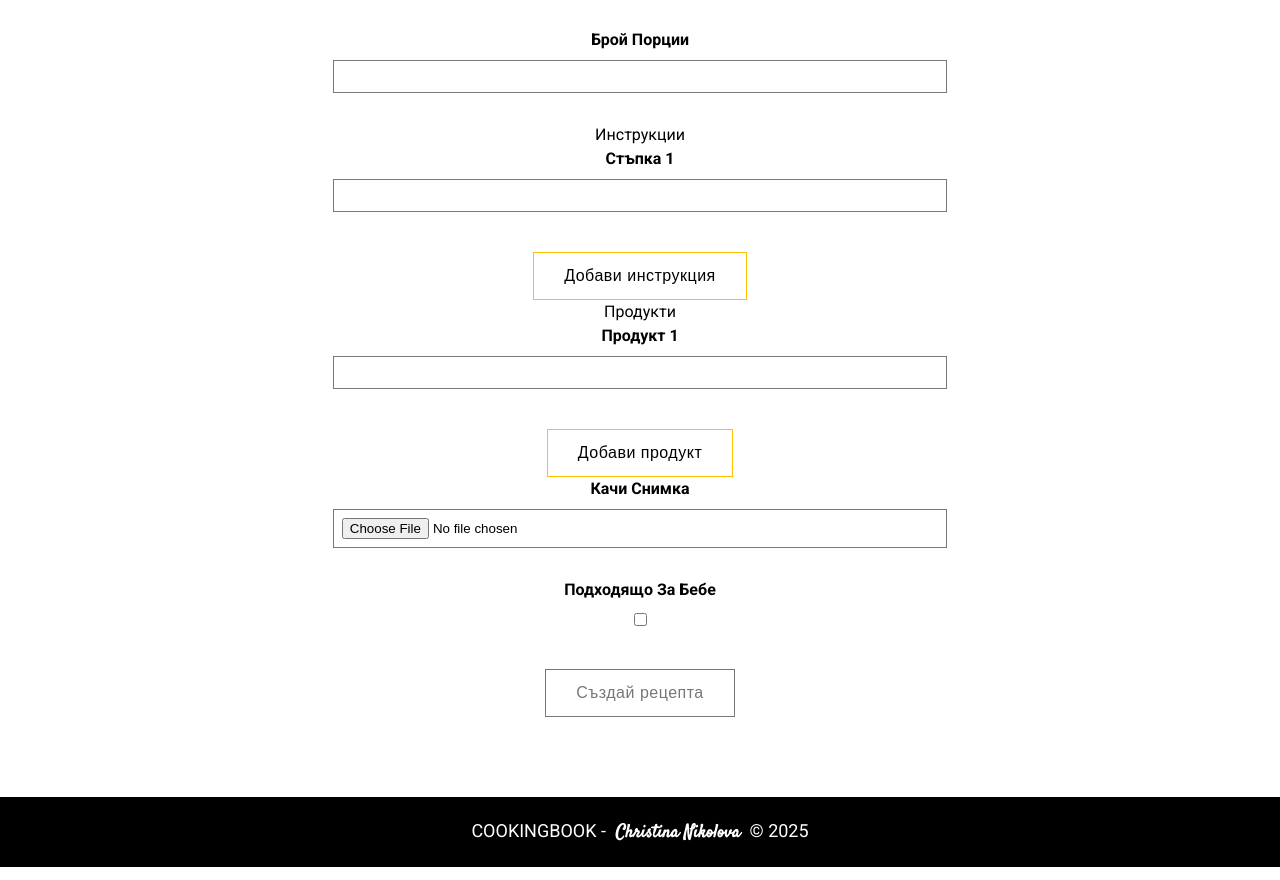
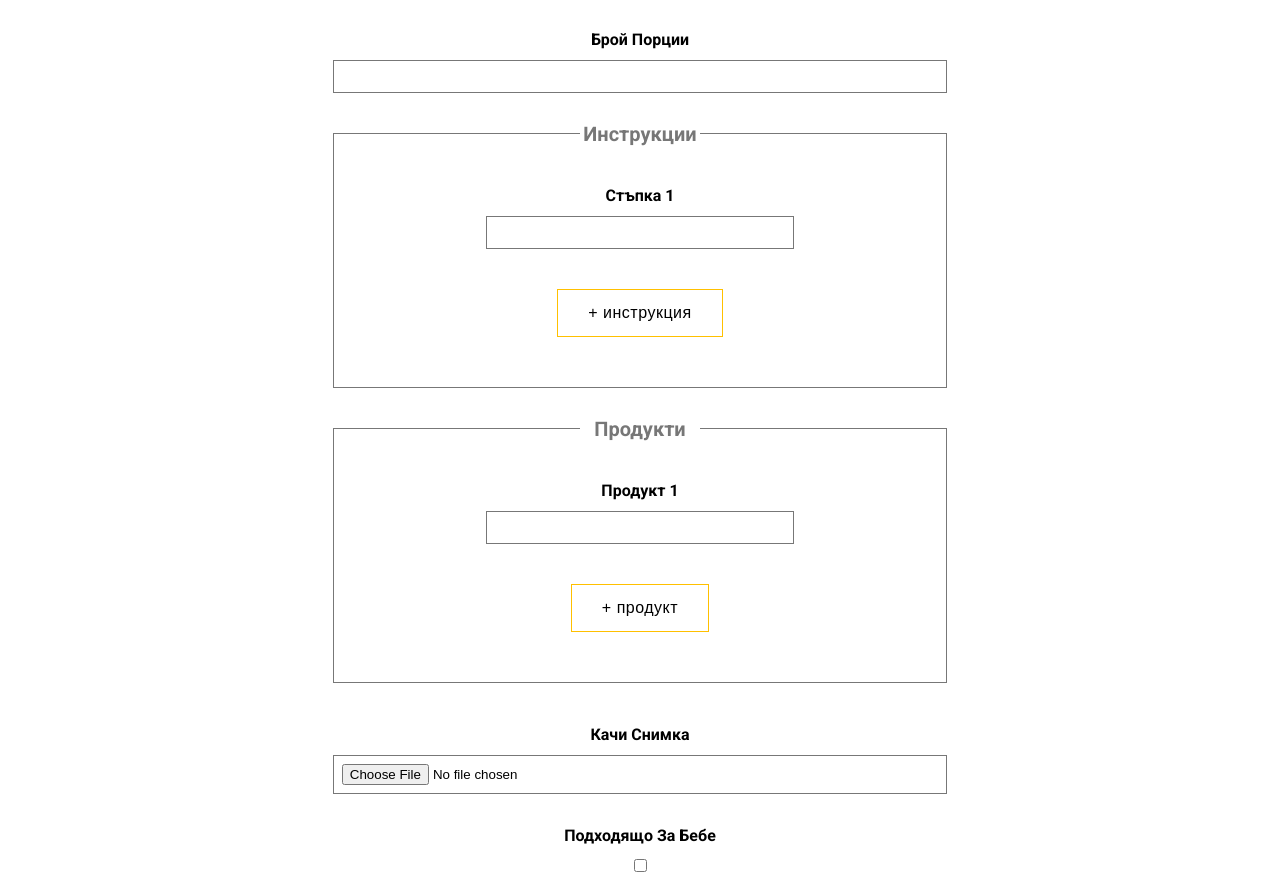
Before and after one commit to ChristinaNikolova/CookingBook, a React (Vite) app in the folder client/: page /recipe/create in a window 1280 px wide. Shown: the part 755-1635 px from the top of the page. Built offline with nearby package versions, Linux system fonts and the light colour scheme.

Commit message:
add css for the dynamic inputs

```diff
--- a/client/src/components/Recipe/Create/Create.jsx
+++ b/client/src/components/Recipe/Create/Create.jsx
@@ -6,6 +6,7 @@ import useForm from "../../../hooks/useForm";
 import Button from "../../shared/Button/Button";
 import CustomInput from "../../shared/CustomInput/CustomInput";
 import { validator } from "../../../utils/validator";
+import styles from "./Create.module.css";
 
 const initialValues = {
   title: "",
@@ -132,8 +133,8 @@ export default function Create() {
           {...fieldHandler("portions")}
         />
 
-        <div>
-          <label>Инструкции</label>
+        <div className={styles["create-recipe-input-wrapper"]}>
+          <label className={styles["create-recipe-label"]}>Инструкции</label>
           {instructions.map((instruction, index) => (
             <CustomInput
               key={index}
@@ -145,14 +146,14 @@ export default function Create() {
             />
           ))}
           <Button
-            text=" Добави инструкция"
+            text=" + инструкция"
             disabled={false}
             onClick={() => addInputHandler("instruction")}
           />
         </div>
 
-        <div>
-          <label>Продукти</label>
+        <div className={styles["create-recipe-input-wrapper"]}>
+          <label className={styles["create-recipe-label"]}>Продукти</label>
           {ingredients.map((ingredient, index) => (
             <CustomInput
               key={index}
@@ -164,7 +165,7 @@ export default function Create() {
             />
           ))}
           <Button
-            text="Добави продукт"
+            text="+ продукт"
             disabled={false}
             onClick={() => addInputHandler("ingredient")}
           />
--- /dev/null
+++ b/client/src/components/Recipe/Create/Create.module.css
@@ -0,0 +1,21 @@
+.create-recipe-input-wrapper {
+  position: relative;
+  width: 60%;
+  margin: 40px auto;
+  padding: 50px;
+  border: 1px solid var(--clr-grey);
+}
+
+.create-recipe-label {
+  position: absolute;
+  top: -15px;
+  left: 50%;
+  transform: translateX(-50%);
+  display: inline-block;
+  width: 120px;
+  margin-bottom: 10px;
+  font-weight: 700;
+  font-size: 20px;
+  color: var(--clr-grey);
+  background-color: var(--clr-white);
+}
--- a/client/src/components/shared/CustomInput/CustomInput.jsx
+++ b/client/src/components/shared/CustomInput/CustomInput.jsx
@@ -13,7 +13,7 @@ export default function CustomInput({
 }) {
   return (
     <div className={styles["input-wrapper"]}>
-      <label htmlFor="">{label}</label>
+      <label htmlFor={name}>{label}</label>
       {tag === "input" ? (
         <input
           name={name}
@@ -24,8 +24,8 @@ export default function CustomInput({
         />
       ) : (
         <textarea
+          id={name}
           name={name}
-          id=""
           rows={12}
           value={value}
           onChange={onChange}
```
